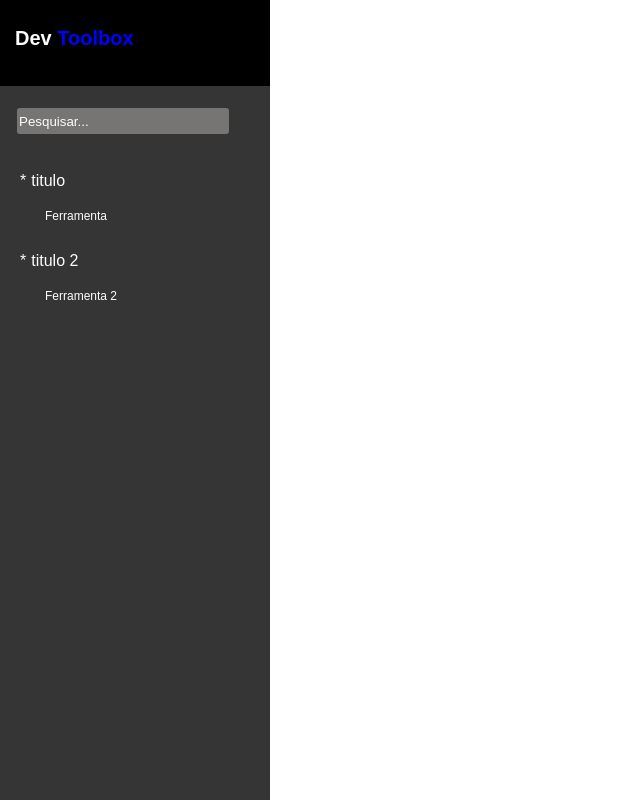
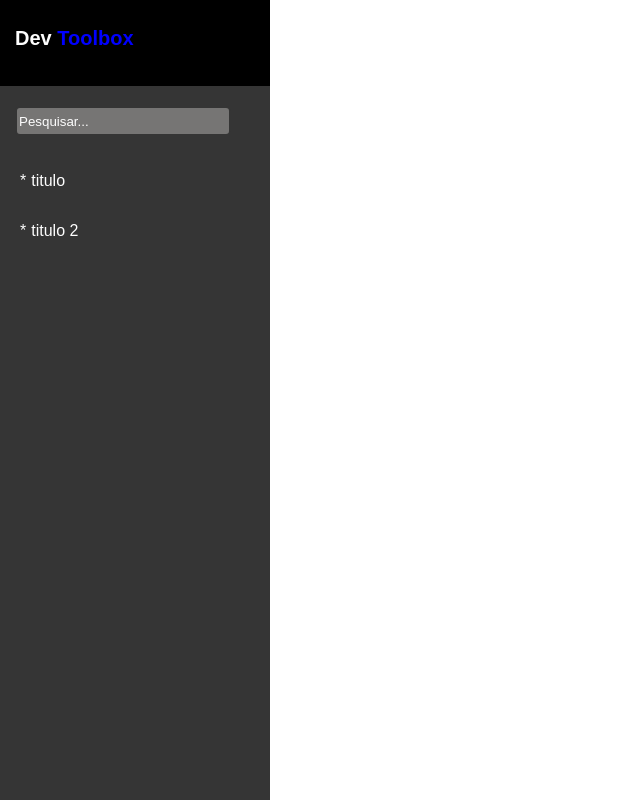
Before and after one commit to MatheusTurra/toolbox, a Next.js app: page / in a window 1280 px wide. Shown: the whole page, without its empty margins (0-640 px from the left). Built offline with nearby package versions, Linux system fonts and the light colour scheme.

Commit message:
Update sublist

```diff
--- a/components/Sidebar/sidebarData.js
+++ b/components/Sidebar/sidebarData.js
@@ -1,6 +1,6 @@
 export const sidebarData = [
   {
-    path: '/',
+    path: '#',
     title: 'titulo',
     icon: '*',
     subMenu: [
@@ -8,11 +8,16 @@ export const sidebarData = [
         path: '#',
         title: 'Ferramenta',
         icon: '*',
+      },
+      {
+        path: '#',
+        title: 'Ferramenta 3',
+        icon: '*',
       }
     ]
   },
   {
-    path: '/',
+    path: '#',
     title: 'titulo 2',
     icon: '*',
     subMenu: [
--- a/components/SidebarMenu/index.jsx
+++ b/components/SidebarMenu/index.jsx
@@ -1,11 +1,20 @@
+import { useState } from 'react'
 import styles from './styles.module.css'
 
 export function SidebarMenu(props) {
+  const [showSubList, setShowSubList] = useState(false)
+
+  console.log(showSubList)
+
   return (
     <>
       <ul className={styles.list}>
         <li>
-          <a className={styles.title} href={props.path}>
+          <a
+            className={styles.title}
+            href={props.path}
+            onClick={() => setShowSubList(!showSubList)}
+          >
             <span className={styles.icon}>
               {props.icon}
             </span>
@@ -16,11 +25,14 @@ export function SidebarMenu(props) {
             {props.subMenu.length > 0 &&
               props.subMenu.map((item, index) => {
                 return(
-                  <div className={styles.subMenuList}>
+                  <div
+                    key={index}
+                    className={ showSubList ? styles.subMenuList : styles.hideSubMenuList}
+                    >
                     <ul>
                       <li>
-                        <a key={index} href={item.href}>
-                          {item.title}
+                        <a className={styles.subMenuTitle} href={item.href}>
+                          <span className={styles.subMenuIcon}> {item.icon} </span> {item.title}
                         </a>
                       </li>
                     </ul>
--- a/components/SidebarMenu/styles.module.css
+++ b/components/SidebarMenu/styles.module.css
@@ -1,6 +1,5 @@
-
 .list .icon {
-  margin:5px 5px;
+  margin: 5px;
 }
 
 .list .title {
@@ -20,13 +19,24 @@
   background: rgba(183, 181, 179, 0.5);
 }
 
-.subMenuList li{
+.subMenuList .subMenuIcon {
+  margin-right: 5px;
+}
+
+.subMenuList .subMenuTitle{
   height: 30px;
   display: flex;
   align-items: center;
-  padding-left: 45px;
+  margin-left: 30px;
+  padding-left: 10px;
   color: var(--text-light);
   font-size: 1.2rem;
+  border-left: 1px solid var(--primary);
+
+}
+
+.hideSubMenuList {
+  display: none;
 }
 
 .subMenuList li:hover {
```
